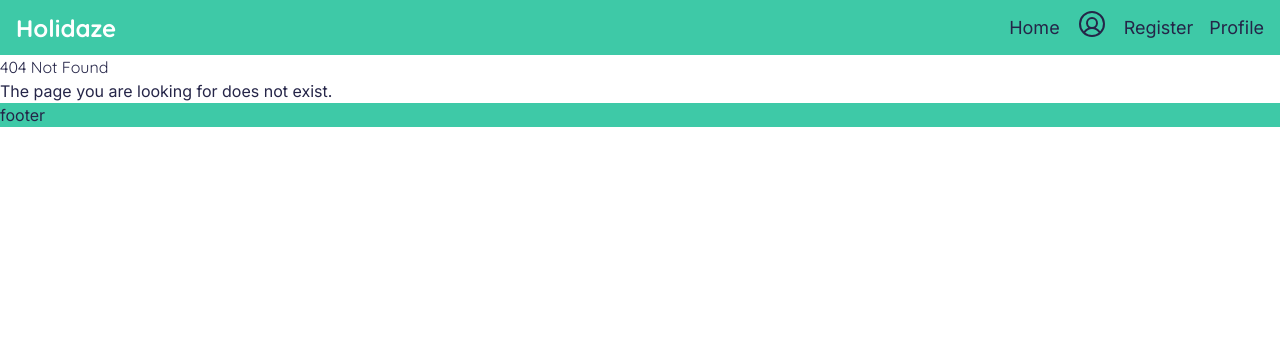
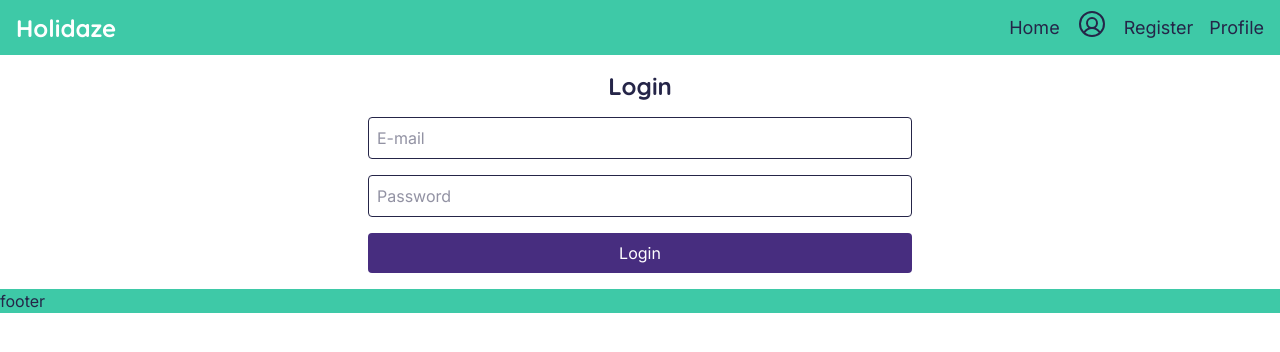
Before and after one commit to KjetilHHauger/kjetil_h_hauger_booking, a React (Vite) app: page /login in a window 1280 px wide. Before the commit this address had no page. Shown: the top 352 px of the page. Built offline with nearby package versions, Linux system fonts and the light colour scheme.

Commit message:
FIX: Styling and also  /login work

```diff
--- a/src/components/LoginModal.jsx
+++ b/src/components/LoginModal.jsx
@@ -22,8 +22,11 @@ export default function LoginModal({ onClose }) {
   };
 
   return (
-    <form onSubmit={handleLogin} className="flex flex-col gap-4">
-      <h2 className="text-heading-5 font-bold text-font-primary text-center">
+    <form
+      onSubmit={handleLogin}
+      className="flex flex-col gap-4 justify-center items-center mx-auto p-4 max-w-xl"
+    >
+      <h2 className="text-heading-5 font-bold text-font-primary text-center w-full">
         Login
       </h2>
 
@@ -33,7 +36,7 @@ export default function LoginModal({ onClose }) {
         value={email}
         onChange={(e) => setEmail(e.target.value)}
         required
-        className="border p-2 rounded"
+        className="border p-2 rounded w-full"
       />
       <input
         type="password"
@@ -41,11 +44,11 @@ export default function LoginModal({ onClose }) {
         value={password}
         onChange={(e) => setPassword(e.target.value)}
         required
-        className="border p-2 rounded"
+        className="border p-2 rounded w-full"
       />
       <button
         type="submit"
-        className="bg-brand-secondary hover:bg-brand-secondary-hover text-white py-2 px-4 rounded"
+        className="bg-brand-secondary hover:bg-brand-secondary-hover text-white py-2 px-4 rounded w-full"
       >
         Login
       </button>
--- a/src/main.jsx
+++ b/src/main.jsx
@@ -4,6 +4,7 @@ import "./index.css";
 import { RouterProvider, createBrowserRouter } from "react-router-dom";
 
 import Home from "./pages/Home.jsx";
+import LoginModal from "./components/LoginModal.jsx";
 import Register from "./pages/Register.jsx";
 import Profile from "./pages/Profile.jsx";
 import NotFound from "./pages/NotFound.jsx";
@@ -19,6 +20,10 @@ const router = createBrowserRouter([
       {
         index: true,
         element: <Home />,
+      },
+      {
+        path: "login",
+        element: <LoginModal />,
       },
       {
         path: "register",
```
